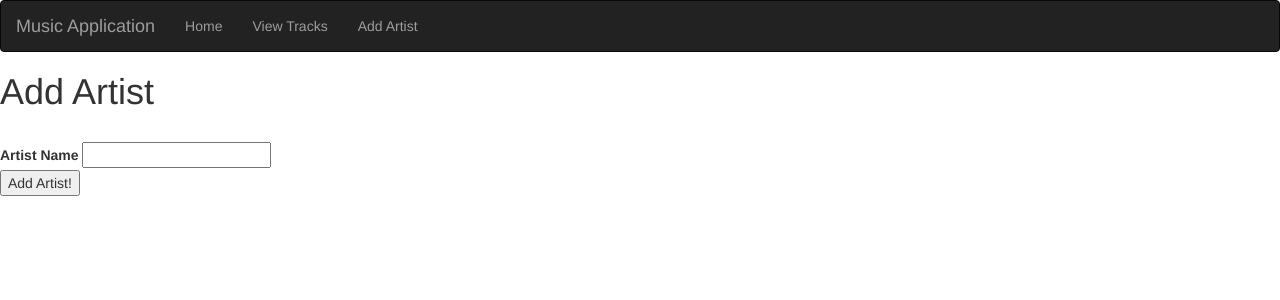
After one commit to simharuk2021/musicapplication, a Flask app: page /add_artist in a window 1280 px wide. The commit adds this page. Shown: the top 300 px of the page. Run offline with Flask 2, Linux system fonts and the light colour scheme; some libraries are stand-ins or nearby versions.

Commit message:
add artist model, route and form added

```diff
--- a/application/models.py
+++ b/application/models.py
@@ -1,4 +1,6 @@
 from application import db
+from flask_wtf import FlaskForm
+from wtforms import StringField, SubmitField, BooleanField, IntegerField, SelectField
 
 class Artist(db.Model):
     id = db.Column(db.Integer, primary_key=True)
@@ -9,3 +11,9 @@ class Music(db.Model):
     id = db.Column(db.Integer, primary_key=True)
     track_name = db.Column(db.String(45), nullable=False)
     artist_id = db.Column(db.Integer, db.ForeignKey('artist.id'), nullable=False)
+
+
+class AddArtistForm(FlaskForm):
+    artist_name = StringField('Artist Name')
+    # artist_id = QuerySelectField('Artist', query_factory=artist_query, allow_blank=True)
+    submit = SubmitField('Add Artist!')
--- a/application/routes.py
+++ b/application/routes.py
@@ -1,6 +1,8 @@
 from application import app, db
-from application.models import Music
+from application.models import Music, Artist, AddArtistForm
 from flask import render_template, redirect, url_for, request
+
+app.config['SECRET_KEY'] = 'YOUR_SECRET_KEY'
 
 @app.route('/')
 def home():
@@ -21,6 +23,34 @@ def tracks():
     #     music_string += "<br>"+ music.track_name
     return render_template('tracks.html', all_music=all_music)
 
+@app.route('/add_artist', methods = ['GET','POST'])
+def add_artist():
+    form = AddArtistForm()
+    if form.validate_on_submit():
+        new_artist = Artist(artist_name =form.artist_name.data)
+        db.session.add(new_artist)
+        db.session.commit()
+        return render_template('index.html', message="Artist Added!")
+    else:
+        return render_template('add_artist.html', form=form)
+
+# @app.route('/addtrack', methods = ['GET', 'POST'])
+# def add_track():
+#     # instantiate the DogForm object
+#     form = addTrack()
+#     # if the form is valid, we want to add the dog to the database
+#     if form.validate_on_submit():
+#         # create a new dog object
+#         new_track = Music(track_name=form.track_name.data)
+#         # add the dog to the database
+#         db.session.add(new_track)
+#         # commit the changes to the database
+#         db.session.commit()
+#         # redirect to the home page
+#         return redirect(url_for('tracks'))
+#     # pass object to Jinja2 template
+#     return render_template('add_track.html', form=form)
+
 # @app.route('/update/<name>')
 # def update(name):
 #     first_game = Games.query.first()
--- /dev/null
+++ b/application/templates/add_artist.html
@@ -0,0 +1,29 @@
+{% extends 'navbar.html' %}
+
+{% block title %}
+<title>Add an Artist here</title>
+{% endblock %}
+
+{% block content %}
+<div class='form'>
+    <h1>Add Artist</h1>
+    <br>
+    <form method='POST' action=''>
+        <!--The hidden tag here is necessary for CSRF protection (always include in forms)-->
+        {{ form.hidden_tag() }}
+        <!--We display the username field label and the field itself-->
+        {{ form.artist_name.label }}
+        {{ form.artist_name }}
+        <!--Here, we want our page to catch and display any errors raised. The if statement checks if a ValidationError object exists and if so, present the message-->
+        {% if form.artist_name.errors %}
+        <div class='error'>
+            {% for error in form.artist_name.errors %}
+            <span>{{ error }}</span>
+            {% endfor %}
+        </div>
+        {% endif %}
+        <br>
+        {{ form.submit }}
+    </form>
+</div>
+{% endblock %}
--- a/application/templates/navbar.html
+++ b/application/templates/navbar.html
@@ -18,7 +18,7 @@
             <ul class="nav navbar-nav">
                 <li><a href="/">Home</a></li>
                 <li><a href="/tracks">View Tracks</a></li>
-                <li><a href="/artist">Add Artist</a></li>
+                <li><a href="/add_artist">Add Artist</a></li>
             </ul>
         </div>
     </nav>
--- a/requirements.txt
+++ b/requirements.txt
@@ -1,3 +1,4 @@
 flask
 flask_sqlalchemy
+flask-wtf
 pymysql
```
